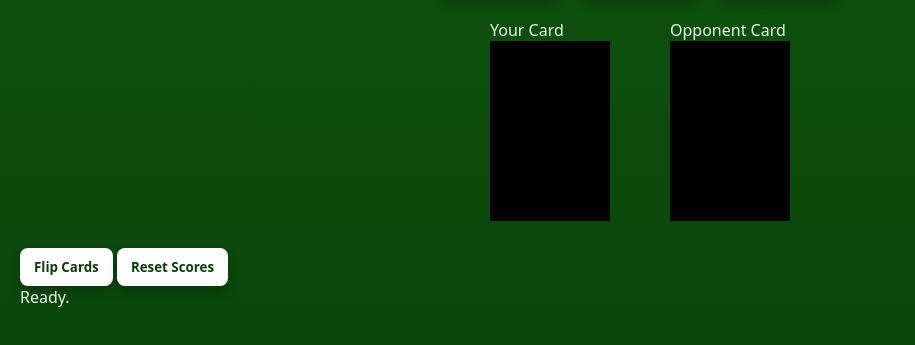
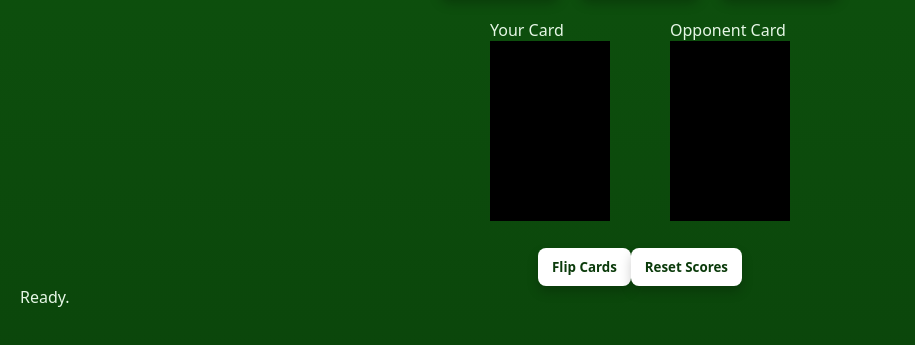
Before and after one commit to ximo-tu/war-cards, a plain HTML site: page index.html in a window 1280 px wide. Shown: the part 151-496 px from the top of the page, without its empty margins (0-915 px from the left). Drawn offline with Linux system fonts and the light colour scheme.

Commit message:
controls css

```diff
--- a/index.html
+++ b/index.html
@@ -103,6 +103,10 @@
         }
         button:active{transform:translateY(1px)}
 
+        .controls{
+            display:flex;
+            justify-content:center;
+        }
     </style>
 </head>
 <body>
```
